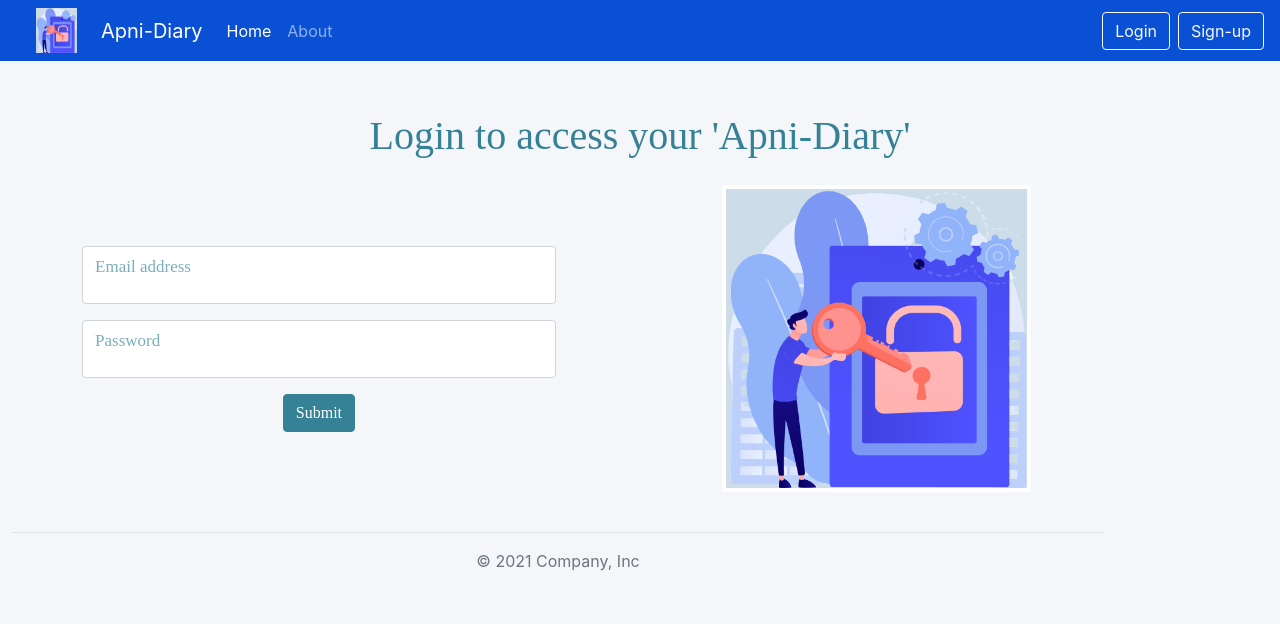
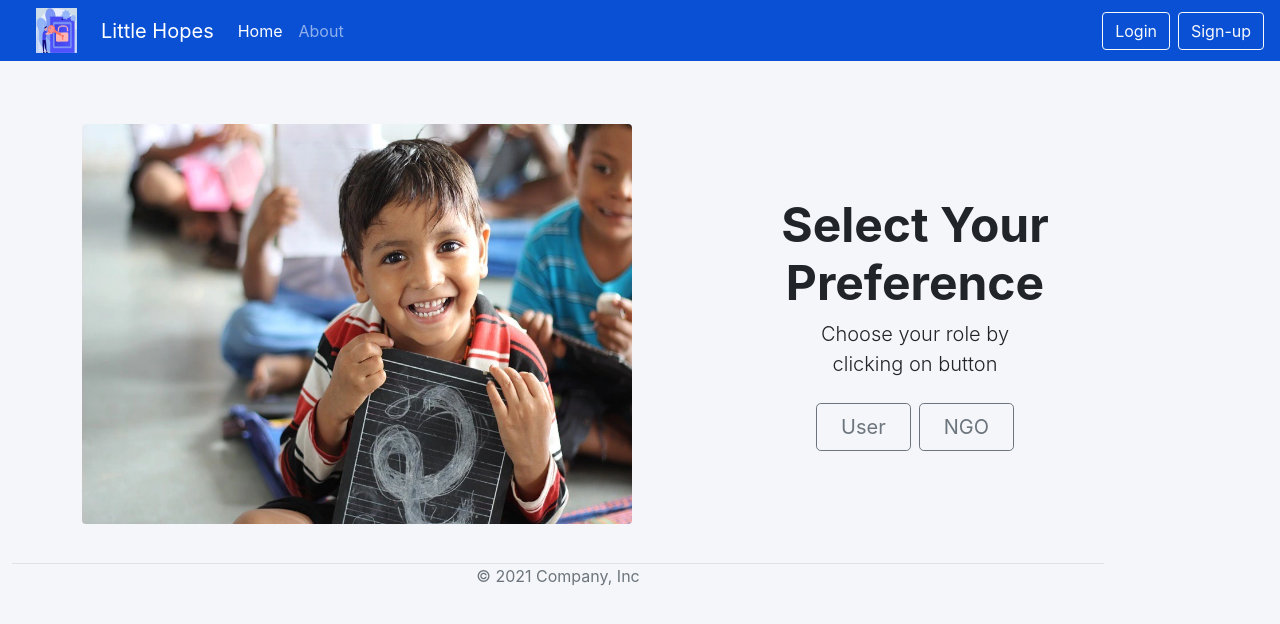
Before and after one commit to Yashs1623/LOC4.0_TechyCrafts, a React (Create React App) app: page / in a window 1280 px wide. Shown: the top 624 px of the page. Built offline with nearby package versions, Linux system fonts and the light colour scheme.

Commit message:
Landing page

```diff
--- a/src/App.css
+++ b/src/App.css
@@ -36,3 +36,7 @@
     transform: rotate(360deg);
   }
 }
+
+
+/* color css */
+/* #e7effd */
--- a/src/App.js
+++ b/src/App.js
@@ -13,6 +13,7 @@ import NGO from './components/NGO';
 import Event from './components/Event';
 import Fund from './components/fundraiser';
 import Footer from './components/Footer';
+import Landing from './components/Landing';
 
 function App() {
   return (
@@ -23,7 +24,7 @@ function App() {
         <NavBar navType='dark' bgColor="#0950D5"  textColor="white" />
         <div className="container my-3">
             <Routes>
-                <Route exact path='/' element={< Login />}></Route>
+                <Route exact path='/' element={< Landing />}></Route>
                 <Route exact path='/login' element={< Login />}></Route>
                 <Route exact path='/signup' element={< Signup />}></Route>
                 <Route exact path='/ngo' element={<NGO/> }></Route>
--- a/src/components/Footer.js
+++ b/src/components/Footer.js
@@ -2,8 +2,8 @@ import React from 'react'
 
 function Footer() {
   return (
-    <div class="container row">
-  <footer class="d-flex flex-wrap justify-content-center align-items-center py-3 my-4 border-top">
+    <div class="container row" style={{position:"relative",bottom:"0"}} >
+  <footer class="d-flex flex-wrap justify-content-center align-items-center border-top">
     <div class="col-md-4 d-flex align-items-center justify-content-center">
 
       <span class="text-muted">&copy; 2021 Company, Inc</span>
--- /dev/null
+++ b/src/components/Landing.js
@@ -0,0 +1,29 @@
+import React from 'react'
+import landingimg from '../images/landing.jpg'
+
+function Landing() {
+  return (
+      <div className="d-inline-block w-100 h-100 " style={{margin:"0px"}} >
+    <div className='d-flex justify-content-around'>
+        <div className='d-flex align-items-center ' >
+            <img src={landingimg} style={{width:"550px",height:"400px"}} alt="" className='rounded float-left' />
+        </div>
+        <div className='' >
+        <div className="px-4 py-5 my-5 text-center">
+    <h1 className="display-5 fw-bold">Select Your Preference </h1>
+    <div className="col-lg-6 mx-auto">
+      <p className="lead mb-4">Choose your role by clicking on button </p>
+      <div className="d-grid gap-2 d-sm-flex justify-content-sm-center">
+        <button type="button" className="btn btn-outline-secondary btn-lg px-4 gap-3">User</button>
+        <button type="button" className="btn btn-outline-secondary btn-lg px-4">NGO</button>
+      </div>
+    </div>
+  </div>
+        </div>
+
+    </div>
+    </div>
+  )
+}
+
+export default Landing
--- a/src/components/Login.js
+++ b/src/components/Login.js
@@ -34,7 +34,7 @@ function Login() {
     }
   return (
     <div className="conatiner justify-content-center " style={{marginTop:"7rem"}}  >
-      <h1 className="d-flex justify-content-center animate__animated animate__backInDown animate__slow" style={{fontFamily:"Bebas Neue",color:"#358297"}} >Login to access your 'Apni-Diary'</h1>
+      <h1 className="d-flex justify-content-center animate__animated animate__backInDown animate__slow" style={{fontFamily:"Bebas Neue",color:"#358297"}} >Login to Little Hopes</h1>
 
       <div className="d-sm-block d-md-flex justify-content-around flex-md-row-reverse " style={{marginTop:"25px" }}>
         <div className="container">
--- a/src/components/NavBar.js
+++ b/src/components/NavBar.js
@@ -35,7 +35,7 @@ function NavBar(props) {
           className="d-inline-block align-text-top mx-4"
         />
         <Link className="navbar-brand" to="/">
-          Apni-Diary
+          Little Hopes
         </Link>
         <button
           className="navbar-toggler"
--- a/src/components/Signup.js
+++ b/src/components/Signup.js
@@ -39,7 +39,7 @@ function Signup() {
 
   return (
     <div className="">
-      <h1 className="d-flex justify-content-center mb-3 "style={{fontFamily:"Bebas Neue",color:"#358297"}} >Sign-Up to Apni-Diary</h1>
+      <h1 className="d-flex justify-content-center mb-3 "style={{fontFamily:"Bebas Neue",color:"#358297"}} >Sign-Up to Little Hopes</h1>
       <div className="d-sm-block d-md-flex justify-content-between">
       <div className="container">
         <div className=" d-flex justify-content-center ">
```
Also changed, not shown: src/images/landing.jpg (added).
